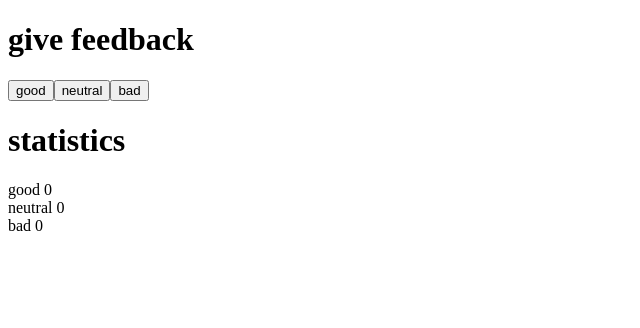
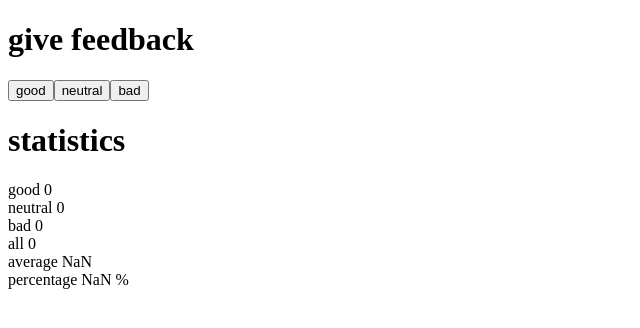
Before and after one commit to Chamath-the-curious/Full-Stack-Course, a React (Vite) app in the folder Part 01/unicafe/: page / in a window 1280 px wide. Shown: the top 328 px of the page, without its empty margins (0-640 px from the left). Built offline with nearby package versions, Linux system fonts and the light colour scheme.

Commit message:
1.7 done

```diff
--- a/Part 01/unicafe/src/App.jsx
+++ b/Part 01/unicafe/src/App.jsx
@@ -15,11 +15,22 @@ const Button = (props) => {
 }
 
 const Feedback = (props) => {
+  const average = () => {
+    return (props.good - props.bad) / props.all
+  }
+
+  const percentage = () => {
+    return props.good / props.all * 100
+  }
+
   return (
     <div>
       <div>good {props.good}</div>
       <div>neutral {props.neutral}</div>
       <div>bad {props.bad}</div>
+      <div>all {props.all}</div>
+      <div>average {average()}</div>
+      <div>percentage {percentage()} % </div>
     </div>
   )
 }
@@ -28,6 +39,7 @@ const App = () => {
   const [good, setGood] = useState(0)
   const [neutral, setNeutral] = useState(0)
   const [bad, setBad] = useState(0)
+  const all = good + neutral + bad
 
   return (
     <div>
@@ -38,7 +50,7 @@ const App = () => {
         <Button onClick={() => setBad(bad + 1)} option={"bad"} />
       </div>
       <Header text={"statistics"} />
-      <Feedback good={good} neutral={neutral} bad={bad} />
+      <Feedback good={good} neutral={neutral} bad={bad} all={all}/>
     </div>
   )
 }
```
